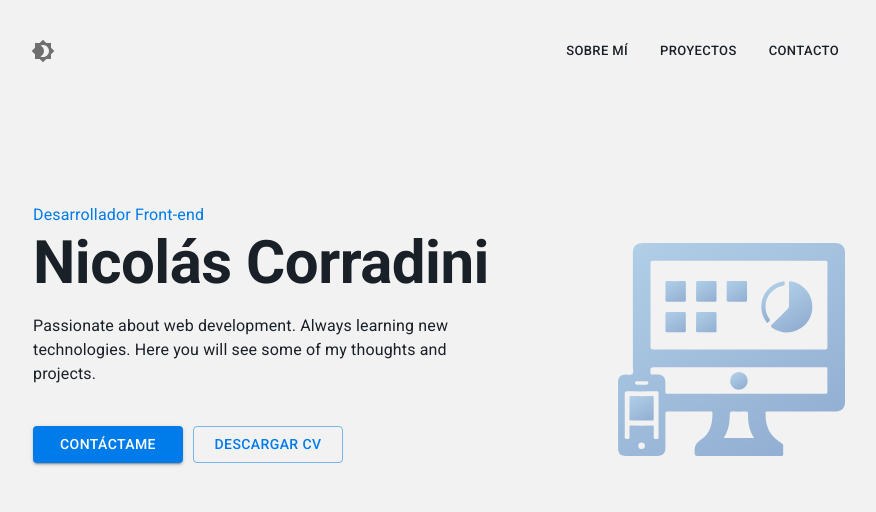
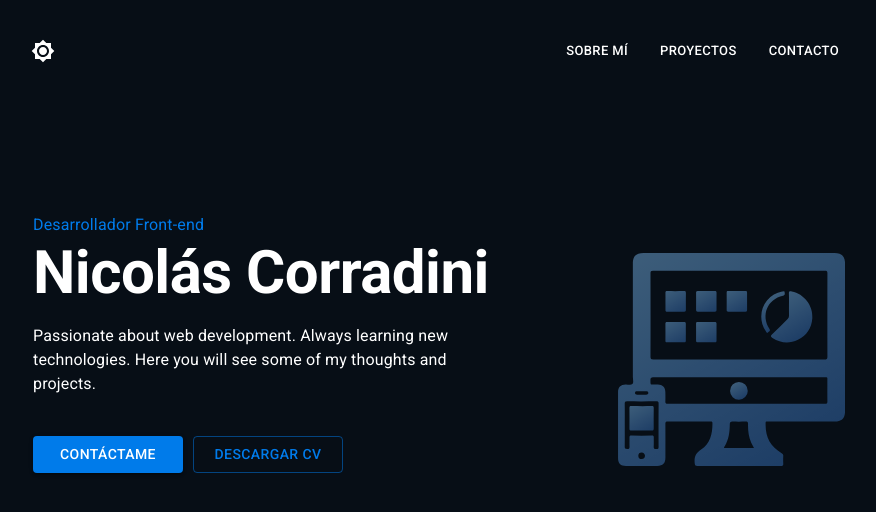
Before and after one commit to ncorradini/portfolio, a React (Create React App) app: page / in a window 1280 px wide. Shown: the top 512 px of the page, without its empty margins (201-1077 px from the left). Built offline with nearby package versions, Linux system fonts and the light colour scheme.

Commit message:
Fixed: default dark theme, styles and box id for navigation

```diff
--- a/src/Layout/Layout.js
+++ b/src/Layout/Layout.js
@@ -5,7 +5,7 @@ import { getPalette } from './PalettesColors';
 import Header from '../components/Header';
 
 const ToggleColorMode = (props) => {
-  const [mode, setMode] = useState('light');
+  const [mode, setMode] = useState('dark');
 
   const colorMode = useMemo(
     () => ({
--- a/src/components/Presentation/Personal.js
+++ b/src/components/Presentation/Personal.js
@@ -15,7 +15,10 @@ const Personal = () => {
         </Typography>
       </Box>
       <Box sx={{ display: 'flex' }}>
-        <Button variant="contained" sx={{ width: '150px', mt: '40px', mr: '10px' }}>
+        <Button
+          href="#contact"
+          variant="contained"
+          sx={{ width: '150px', mt: '40px', mr: '10px' }}>
           Contáctame
         </Button>
         <Button variant="outlined" sx={{ width: '150px', mt: '40px' }}>
--- a/src/components/Presentation/index.js
+++ b/src/components/Presentation/index.js
@@ -8,7 +8,7 @@ const Presentation = () => {
       <Box component="section" sx={{
         display: 'flex',
         alignItems: 'center',
-        height: '500px',
+        height: '520px',
         p: '20px',
       }}>
         <Personal />
--- a/src/components/Proyects/index.js
+++ b/src/components/Proyects/index.js
@@ -1,13 +1,14 @@
 import { Box, Container, Typography } from '@mui/material';
-import CardProyect from './CardProyect';
+import CardProyect from './CardProyect/CardProyect';
 import { proyects } from './listProyects';
 
 const Proyects = () => {
   return (
+    <Box id="proyects" sx={{ pt: '1px' }}>
       <Container maxWidth="md">
         <Box component="section" id="proyects" sx={{
           minHeight: '500px',
-        mt: '150px',
+          mt: '100px',
           mb: '150px',
           display: { lg: 'block', md: 'block', sm: 'flex', xs: 'flex' },
           flexDirection: 'column',
@@ -31,6 +32,7 @@ const Proyects = () => {
           </Box>
         </Box>
       </Container>
+    </Box>
   );
 };
 
```
Also changed, not shown: src/components/AboutMe/index.js (+7 -4 lines). Lines whose indentation alone changed are shown as unchanged.
